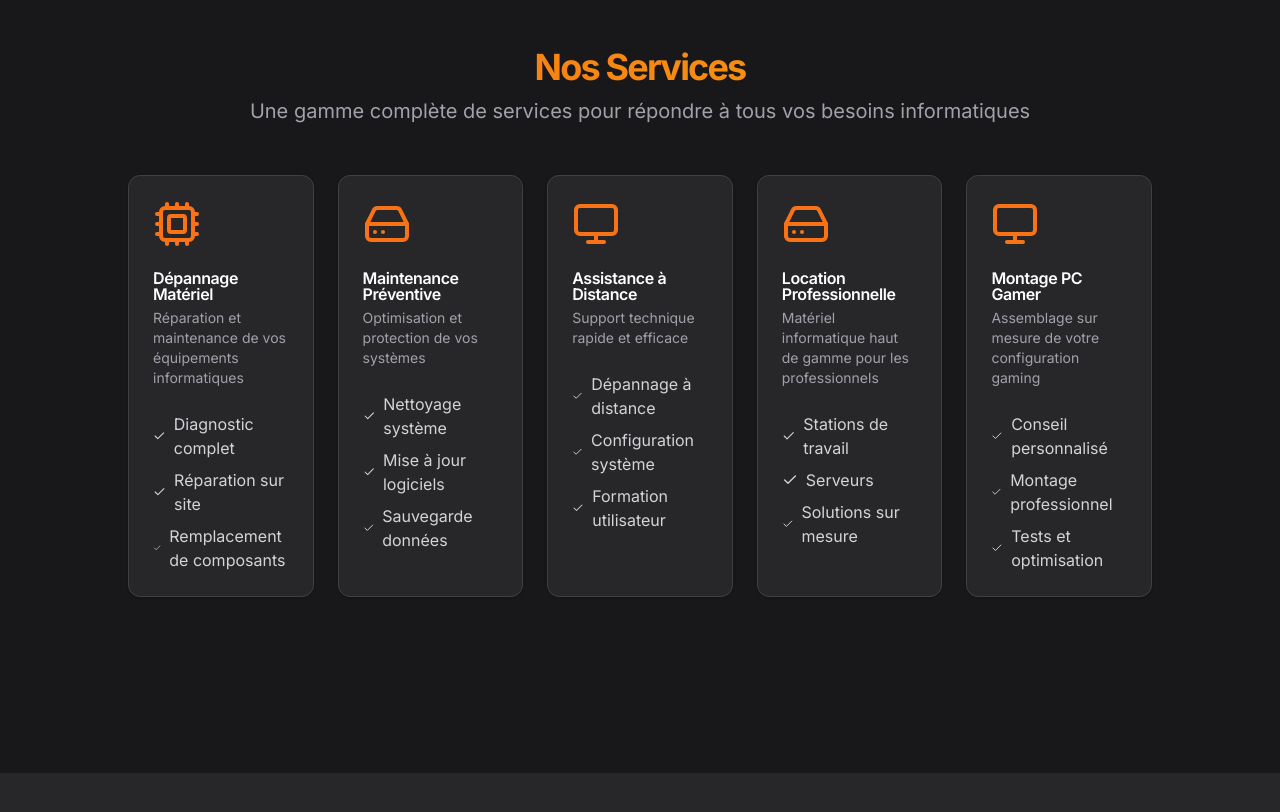
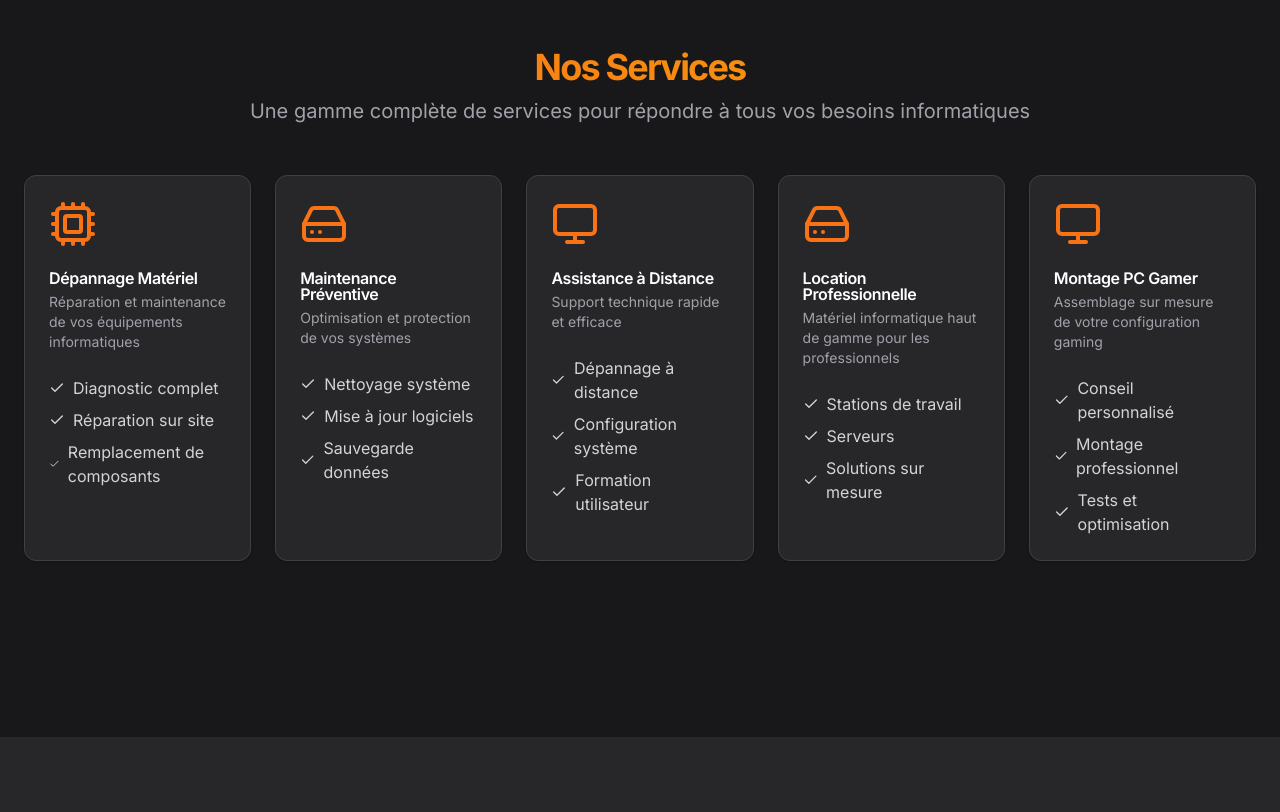
Before and after one commit to MaxCapette/easygpudepannage, a Next.js app: page / in a window 1280 px wide. Shown: the part 740-1552 px from the top of the page. Built offline with nearby package versions, Linux system fonts and the light colour scheme.

Commit message:
changed card size

```diff
--- a/src/app/page.tsx
+++ b/src/app/page.tsx
@@ -45,7 +45,7 @@ export default function Home() {
               </p>
             </div>
           </div>
-          <div className="mx-auto grid max-w-5xl items-start gap-6 py-12 lg:grid-cols-5"> {/* Updated div */}
+          <div className="mx-auto grid max-w-7xl items-start gap-6 py-12 lg:grid-cols-5"> {/* Updated div */}
             <Card className="h-full transition-all hover:scale-105 hover:shadow-lg bg-zinc-800 border-zinc-700"> {/* Updated Card */}
               <CardHeader>
                 <Cpu className="w-12 h-12 mb-4 transition-transform hover:scale-110 text-orange-500" />
```
